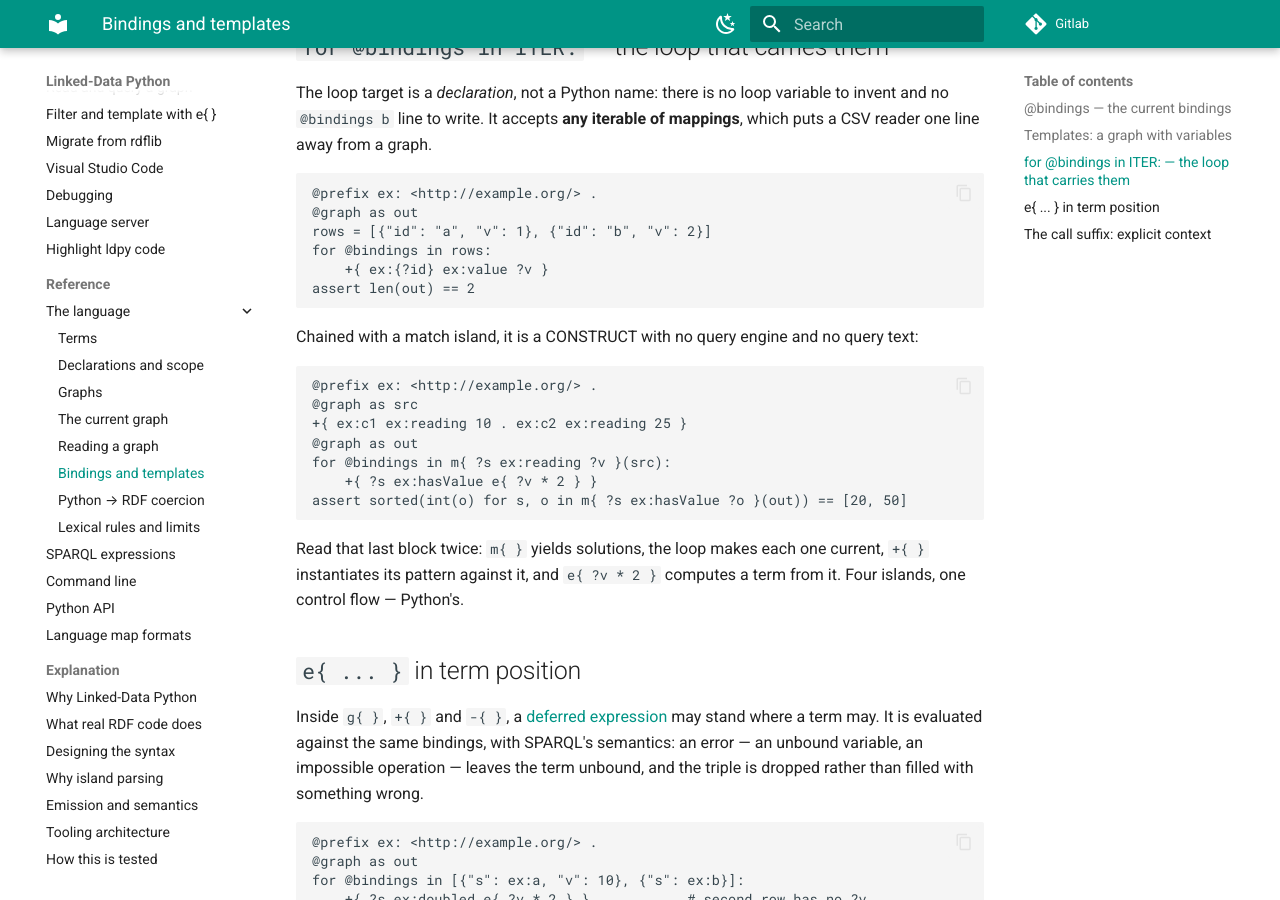
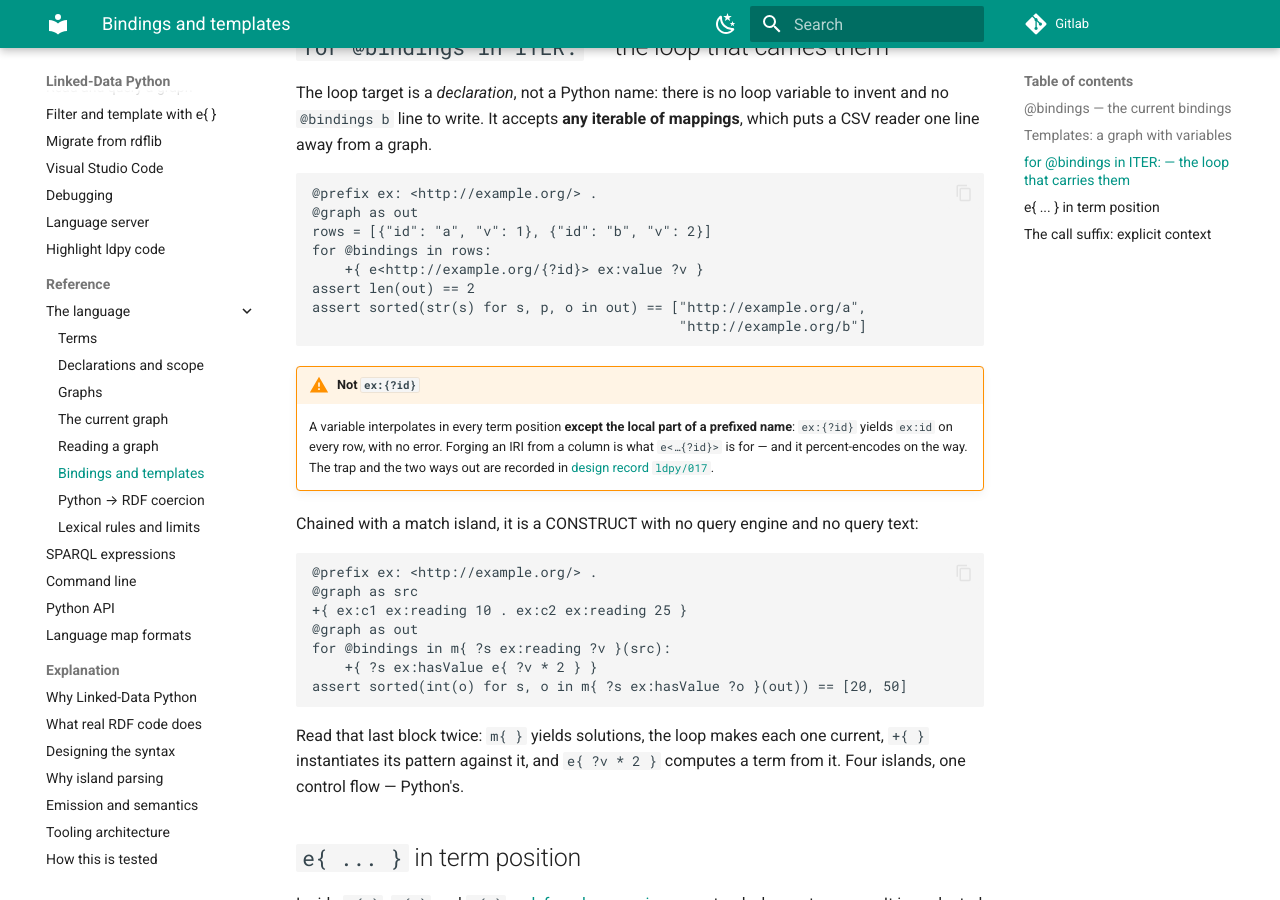
Before and after one commit to linked-data-python/ldpy, an MkDocs documentation site: the page built from docs/reference/language/bindings.md, in a window 1280 px wide and 900 px high, scrolled down 1191 px. Built offline with MkDocs 1.6.1 and Material for MkDocs 9.7.7, drawn with Linux system fonts in a browser that asks for light colours.

Commit message:
doc : la référence n'enseigne plus la forme piégée `ex:{?id}`
L'exemple de `for @bindings in …` de la référence forgeait l'IRI de chaque
ligne avec `ex:{?id}`. Or c'est précisément la position où une variable ne
s'instancie PAS (point ouvert de la fiche 017) : les deux lignes écrivaient
`http://example.org/id`, et l'assertion `len(out) == 2` passait quand même,
les objets différant. Deux pages how-to avertissent du piège ; la référence
le donnait en exemple.

L'exemple emploie maintenant `e<http://example.org/{?id}>` — la forme
correcte, qui encode pour-cent — et assert sur les sujets produits, donc
l'assertion attrape la régression. Un avertissement pointe la position
exceptionnelle. La question de fond (refuser `?v` en partie locale, ou
différer `pname()`) reste ouverte et revient à Maxime.

Co-Authored-By: Claude Opus 5 (1M context) <noreply@anthropic.com>

````diff
--- a/docs/reference/language/bindings.md
+++ b/docs/reference/language/bindings.md
@@ -56,9 +56,19 @@ iterable of mappings**, which puts a CSV reader one line away from a graph.
 @graph as out
 rows = [{"id": "a", "v": 1}, {"id": "b", "v": 2}]
 for @bindings in rows:
-    +{ ex:{?id} ex:value ?v }
+    +{ e<http://example.org/{?id}> ex:value ?v }
 assert len(out) == 2
+assert sorted(str(s) for s, p, o in out) == ["http://example.org/a",
+                                             "http://example.org/b"]
 ```
+
+!!! warning "Not `ex:{?id}`"
+
+    A variable interpolates in every term position **except the local part of
+    a prefixed name**: `ex:{?id}` yields `ex:id` on every row, with no error.
+    Forging an IRI from a column is what `e<…{?id}>` is for — and it
+    percent-encodes on the way. The trap and the two ways out are recorded in
+    [design record `ldpy/017`](https://gitlab.emse.fr/maxime.lefrancois/linked-data-python).
 
 Chained with a match island, it is a CONSTRUCT with no query engine and no
 query text:
````
